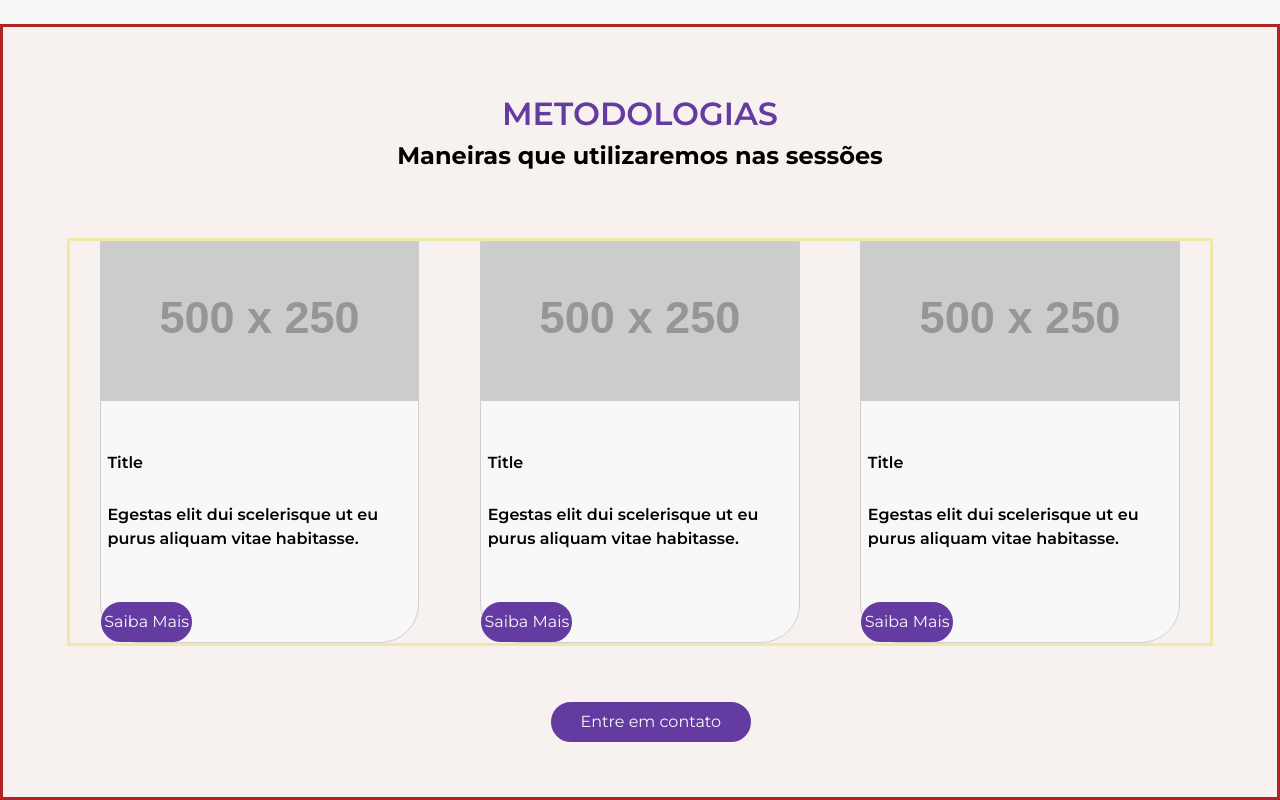
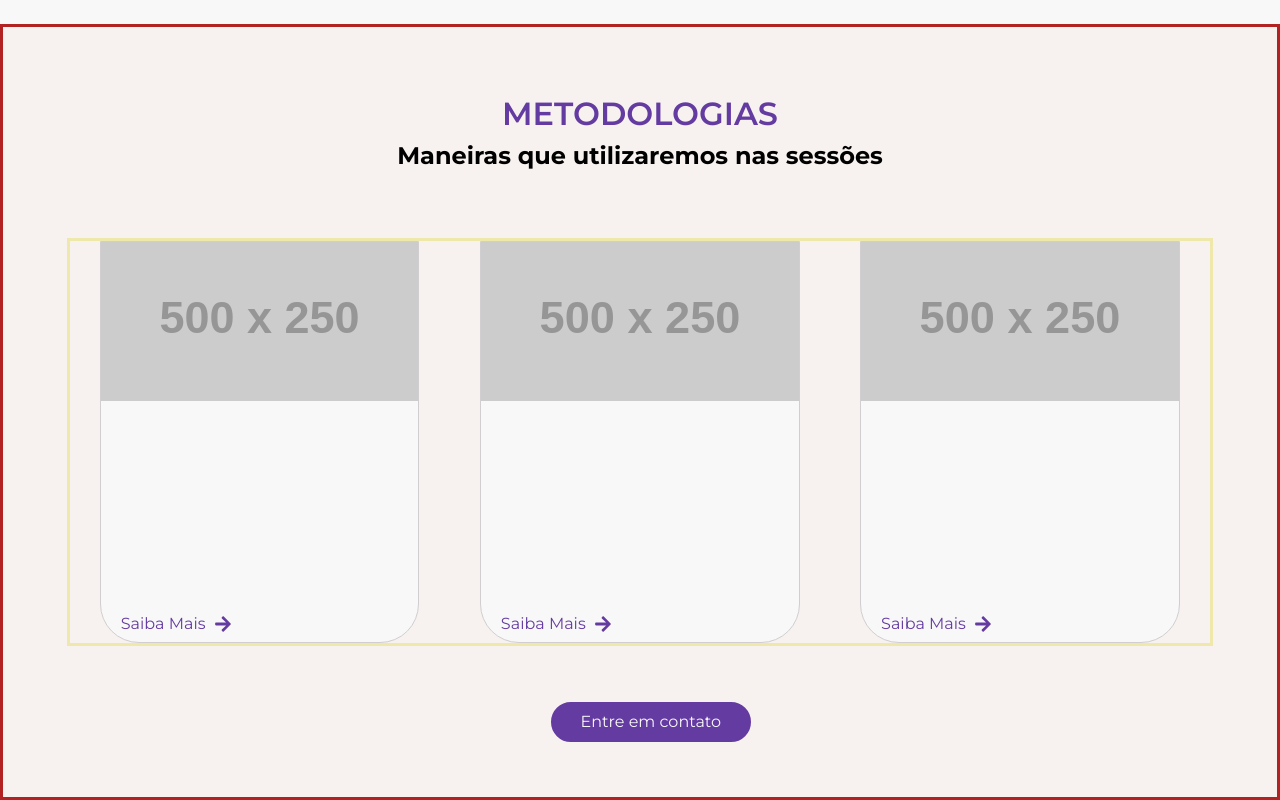
Before and after one commit to CodeSensor-PI/web-psi-rizerio, a React (Vite) app in the folder web-psi-rizerio/: page / in a window 1280 px wide. Shown: the part 1144-1944 px from the top of the page. Built offline with nearby package versions, Linux system fonts and the light colour scheme.

Commit message:
:recycle: refactor: Importando componente de botão e implementando no card

```diff
--- a/web-psi-rizerio/src/assets/components/cards/CardComponent.jsx
+++ b/web-psi-rizerio/src/assets/components/cards/CardComponent.jsx
@@ -1,18 +1,20 @@
-import Botao from '../botoes/BotaoComponent'
+import BotaoIcone from '../botoesIcone/botoesIconeComponent'
 import styles from '../cards/card.module.css'
+import { FaArrowRight } from 'react-icons/fa'
 
-function Card() {
+function Card(props) {
     return (
         <article className={styles.card}>
             <img src="https://placehold.co/500x250" alt="Imagem de descrição do card" />
             <div className={styles.descricao_Card}>
-                <h3 className='font-semibold'>Title</h3>
-                <span className='font-semibold'>Egestas elit dui scelerisque ut eu purus aliquam vitae habitasse.</span>
+                <h3 className='font-semibold'>{props.titulo}</h3>
+                <span className='font-semibold'>{props.descricao}</span>
             </div>
             <div className={styles.botao}>
-                <Botao
+                <BotaoIcone
                     texto="Saiba Mais"
-                    backgroundcolor="none"
+                    hoverTextColor="var(--LightPurplePsi)"
+                    Icon={FaArrowRight}
                 />
             </div>
         </article>
```
